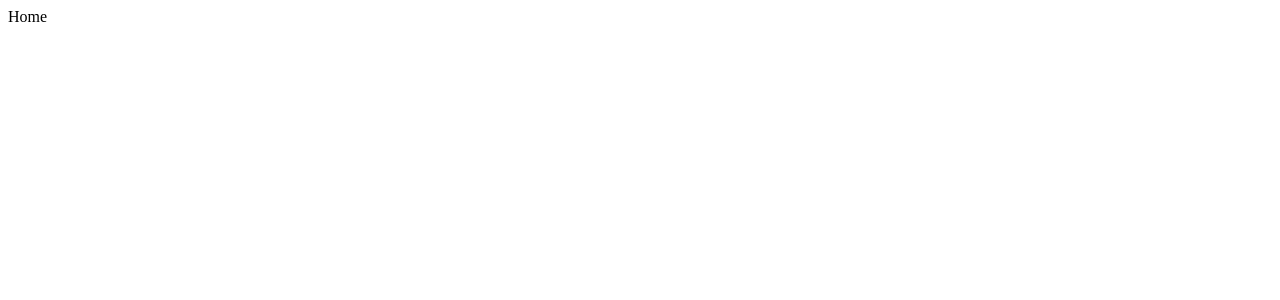
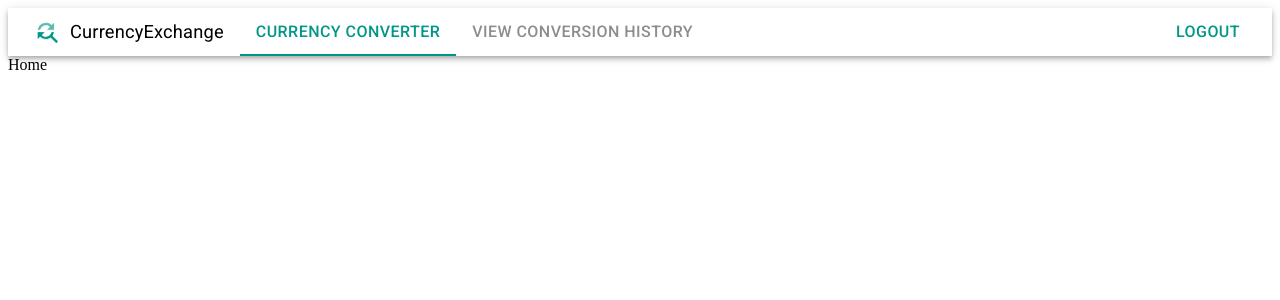
Before and after one commit to mrafei/currency-exchange, a React (Vite) app: page / in a window 1280 px wide. Shown: the top 300 px of the page. Built offline with nearby package versions, Linux system fonts and the light colour scheme.

Commit message:
feat: add AppBar and mui ThemeProvider

```diff
--- a/package.json
+++ b/package.json
@@ -11,6 +11,7 @@
   "dependencies": {
     "@emotion/react": "^11.10.5",
     "@emotion/styled": "^11.10.5",
+    "@fontsource/roboto": "^4.5.8",
     "@mui/material": "^5.11.2",
     "prettier": "^2.8.1",
     "react": "^18.2.0",
--- /dev/null
+++ b/src/components/Layout/AppBar.tsx
@@ -0,0 +1,34 @@
+import { useLocation, useNavigate } from "react-router-dom";
+import AppBar from "@mui/material/AppBar";
+import Box from "@mui/material/Box";
+import Button from "@mui/material/Button";
+import Tab from "@mui/material/Tab";
+import Tabs from "@mui/material/Tabs";
+import Toolbar from "@mui/material/Toolbar";
+import Typography from "@mui/material/Typography";
+import ROUTES from "@constants/routes";
+import type { FC } from "react";
+
+const LayoutAppBar: FC = () => {
+  const navigate = useNavigate();
+  const { pathname } = useLocation();
+
+  return (
+    <AppBar position="static" color="transparent">
+      <Toolbar variant="dense" sx={{ gap: 2 }}>
+        <Box display="flex" gap={1} alignItems="center">
+          <img src={"/logo.png"} />
+          <Typography>CurrencyExchange</Typography>
+        </Box>
+        <Box flex={1}>
+          <Tabs value={pathname} onChange={(_, path) => navigate(path)}>
+            <Tab label="CURRENCY CONVERTER" value={ROUTES.HOME} />
+            <Tab label="VIEW CONVERSION HISTORY" value={ROUTES.HISTORY} />
+          </Tabs>
+        </Box>
+        <Button>LOGOUT</Button>
+      </Toolbar>
+    </AppBar>
+  );
+};
+export default LayoutAppBar;
--- a/src/components/Layout/index.tsx
+++ b/src/components/Layout/index.tsx
@@ -1,7 +1,13 @@
-import { HOCFunctionalComponent } from "@_types/components";
+import LayoutAppBar from "./AppBar";
+import type { HOCFunctionalComponent } from "@_types/components";
 
 const Layout: HOCFunctionalComponent = (props) => {
   const { children } = props;
-  return <div>{children}</div>;
+  return (
+    <div>
+      <LayoutAppBar />
+      {children}
+    </div>
+  );
 };
 export default Layout;
--- a/src/components/Routes/index.tsx
+++ b/src/components/Routes/index.tsx
@@ -1,31 +1,32 @@
 import { Suspense, lazy } from "react";
 import { BrowserRouter, Route, Routes as ReactRouter } from "react-router-dom";
+import Loading from "@kit/Loading";
 import Layout from "@components/Layout";
+import ROUTES from "@constants/routes";
+import type { FC } from "react";
 
 const Home = lazy(() => import("./Home"));
 const History = lazy(() => import("./History"));
 
-import type { FC } from "react";
-import Loading from "@kit/Loading";
-
 const routes = [
-  { path: "/", index: true, element: <Home /> },
-  { path: "/history", index: true, element: <History /> },
+  { path: ROUTES.HOME, index: true, element: <Home /> },
+  { path: ROUTES.HISTORY, index: true, element: <History /> },
 ];
 const Routes: FC = () => {
   return (
-    <Layout>
-      <BrowserRouter>
+    <BrowserRouter>
+      <Layout>
         <ReactRouter>
           {routes.map(({ element, ...route }) => (
             <Route
+              key={route.path}
               {...route}
               element={<Suspense fallback={<Loading />}>{element}</Suspense>}
             />
           ))}
         </ReactRouter>
-      </BrowserRouter>
-    </Layout>
+      </Layout>
+    </BrowserRouter>
   );
 };
 export default Routes;
--- /dev/null
+++ b/src/constants/routes.ts
@@ -0,0 +1,5 @@
+const ROUTES = {
+  HOME: "/",
+  HISTORY: "/history",
+};
+export default ROUTES;
--- /dev/null
+++ b/src/contexts/ThemeProvider.tsx
@@ -0,0 +1,44 @@
+import MuiThemeProvider from "@mui/material/styles/ThemeProvider";
+import createTheme from "@mui/material/styles/createTheme";
+import type { HOCFunctionalComponent } from "@_types/components";
+
+const ThemeProvider: HOCFunctionalComponent = ({ children }) => {
+  const theme = createTheme({
+    palette: {
+      primary: {
+        main: "#009688",
+      },
+      secondary: {
+        main: "#94c720",
+      },
+      background: {
+        default: "#ffffff",
+        paper: "#f2f2f2",
+      },
+      warning: { main: "#c70d38" },
+      text: {
+        primary: "#404040",
+        secondary: "#8d8d8d",
+        disabled: "#989898",
+      },
+      info: {
+        main: "#0288D1",
+        light: "#E6F3FA",
+      },
+    },
+    typography: {
+      fontSize: 16,
+      h1: {
+        fontSize: 48,
+        fontWeight: "bold",
+      },
+      h2: {
+        fontSize: 24,
+        fontWeight: "bold",
+      },
+    },
+  });
+
+  return <MuiThemeProvider theme={theme}>{children}</MuiThemeProvider>;
+};
+export default ThemeProvider;
--- a/src/main.tsx
+++ b/src/main.tsx
@@ -1,9 +1,13 @@
 import React from "react";
 import ReactDOM from "react-dom/client";
 import Routes from "@components/Routes";
+import ThemeProvider from "@contexts/ThemeProvider";
+import "@styles/index.css";
 
 ReactDOM.createRoot(document.getElementById("root") as HTMLElement).render(
   <React.StrictMode>
-    <Routes />
+    <ThemeProvider>
+      <Routes />
+    </ThemeProvider>
   </React.StrictMode>
 );
--- /dev/null
+++ b/src/styles/index.css
@@ -0,0 +1,4 @@
+@import url("@fontsource/roboto/300.css");
+@import url("@fontsource/roboto/400.css");
+@import url("@fontsource/roboto/500.css");
+@import url("@fontsource/roboto/700.css");
--- a/tsconfig.json
+++ b/tsconfig.json
@@ -21,8 +21,10 @@
       "@kit/*": ["./src/components/kit/*"],
       "@configs/*": ["./src/configs/*"],
       "@constants/*": ["./src/constants/*"],
+      "@contexts/*": ["./src/contexts/*"],
       "@hooks/*": ["./src/hooks/*"],
       "@services/*": ["./src/services/*"],
+      "@styles/*": ["./src/styles/*"],
       "@_types/*": ["./src/types/*"],
       "@utils/*": ["./src/utils/*"]
     }
```
Also changed, not shown: 1 other file (tests, documents, lock files or other folders).
